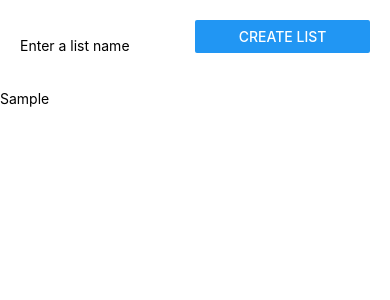
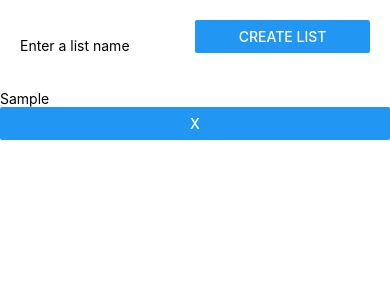
Before and after one commit to christopherbot/botghani-notepad, a React Native app: screen / in a window 390 px wide. Both pictures are taken after typing "Sample" into the empty fields and a click on the button "CREATE LIST". Shown: the top 300 px of the page. Built offline with nearby package versions, Linux system fonts and the light colour scheme.

Commit message:
created ability to remove a list based on its uuid closes #37

```diff
--- a/src/components/List/List.js
+++ b/src/components/List/List.js
@@ -1,11 +1,37 @@
-import React  from 'react'
+import React, {PureComponent}  from 'react'
+import { connect } from 'react-redux'
+import { deleteList } from '../../state/actions'
 import PropTypes from 'prop-types'
-import { Text } from 'react-native'
+import { Text, View, Button } from 'react-native'
 
-const List = ({ name }) => <Text>{name}</Text>
+
+class List extends PureComponent {
+  constructor(props) {
+    super(props)
+
+    this.deleteList = this.deleteList.bind(this)
+  }
+
+  deleteList() {
+    this.props.deleteList(this.props.list.id)
+  }
+
+  render() {
+    return (
+      <View>
+        <Text>{this.props.list.name}</Text>
+        <Button title="X" onPress={this.deleteList} />
+      </View>
+    )
+  }
+}
+
 
 List.propTypes = {
-  name: PropTypes.string.isRequired,
+  list: PropTypes.object.isRequired,
+  deleteList: PropTypes.func.isRequired,
 }
 
-export default List
+const mapDispatchToProps = { deleteList }
+
+export default connect(undefined, mapDispatchToProps)(List)
--- a/src/components/Lists/Lists.js
+++ b/src/components/Lists/Lists.js
@@ -11,7 +11,7 @@ class Lists extends PureComponent {
   render() {
     return (
        <ScrollView style={style.scrollView}>
-        { this.props.lists.map(list => <List key={list.id} name={list.name} />)}
+        { this.props.lists.map(list => <List key={list.id} list={list} />)}
       </ScrollView>
     )
   }
--- a/src/state/actions.js
+++ b/src/state/actions.js
@@ -1,3 +1,5 @@
 import { createAction } from 'redux-actions'
 
 export const createList = createAction('CREATE_LIST', name => ({ name }))
+
+export const deleteList = createAction('DELETE_LIST', listId => ({ listId }))
--- a/src/state/reducers/listsReducer.js
+++ b/src/state/reducers/listsReducer.js
@@ -1,5 +1,5 @@
 import { handleActions } from 'redux-actions'
-import { createList } from '../actions'
+import { createList, deleteList } from '../actions'
 import generateList from '../../utils/generateList'
 
 const defaultState = []
@@ -8,4 +8,8 @@ export default handleActions({
   [createList](state, { payload }) {
     return [...state, generateList(payload.name)]
   },
+
+  [deleteList](state, { payload }) {
+    return state.filter(list => payload.listId !== list.id)
+  },
 }, defaultState)
```
